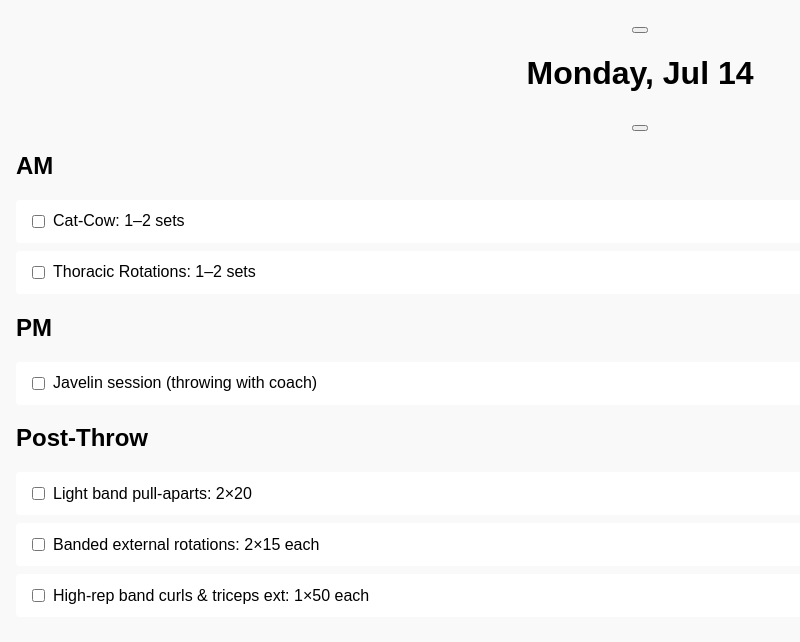
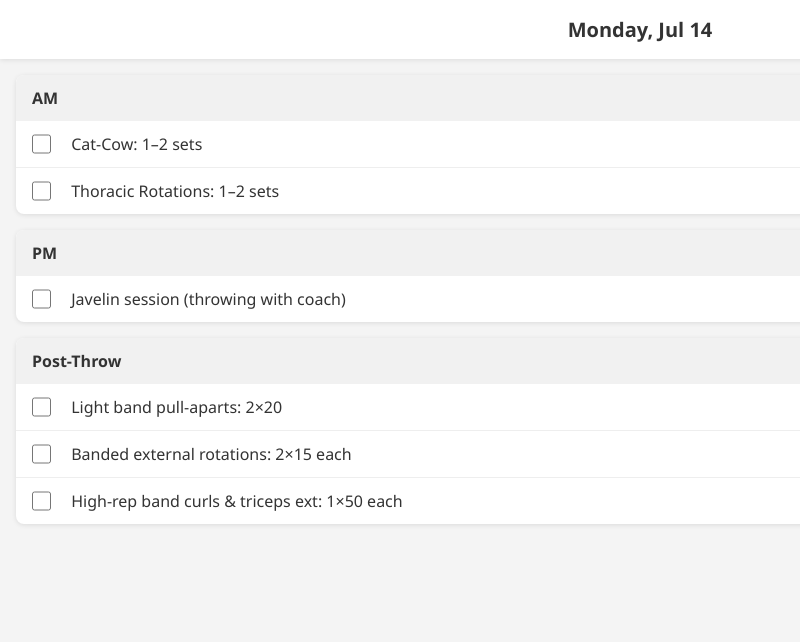
Before and after one commit to gpiazzon/javelintodo, a plain HTML site: page index.html in a window 1280 px wide. Shown: the whole page, without its empty margins (0-800 px from the left). Drawn offline with nearby package versions, Linux system fonts and the light colour scheme.

Commit message:
Update style.css

```diff
--- a/style.css
+++ b/style.css
@@ -1,5 +1,15 @@
-body { font-family: sans-serif; margin: 0; padding: 1rem; background: #f9f9f9; }
-header { text-align: center; margin-bottom: 1rem; }
-ul { list-style: none; padding: 0; }
-li { background: #fff; margin-bottom: 0.5rem; padding: 0.75rem; border-radius: 0.25rem; display: flex; align-items: center; }
-input[type="checkbox"] { margin-right: 0.5rem; }
+* { box-sizing: border-box; margin: 0; padding: 0; }
+body { font-family: 'Segoe UI', sans-serif; background: #f4f4f4; color: #333; }
+.header { display: flex; justify-content: space-between; align-items: center; padding: 1rem; background: #fff; box-shadow: 0 1px 5px rgba(0,0,0,0.1); }
+.date-title { font-size: 1.25rem; }
+.nav-btn { background: none; border: none; font-size: 1.5rem; cursor: pointer; }
+main { padding: 1rem; }
+.task-group { background: #fff; margin-bottom: 1rem; border-radius: .5rem; box-shadow: 0 1px 5px rgba(0,0,0,0.1); }
+.task-group h2 { padding: .75rem 1rem; font-size: 1rem; background: #f1f1f1; border-top-left-radius: .5rem; border-top-right-radius: .5rem; }
+.task-group ul { list-style: none; }
+.task-item { display: flex; align-items: center; padding: .75rem 1rem; border-bottom: 1px solid #eee; transition: opacity .2s; }
+.task-item:last-child { border-bottom: none; }
+.task-item.completed { opacity: 0.6; }
+.task-item input { margin-right: .75rem; width: 1.2rem; height: 1.2rem; }
+.task-item label { flex: 1; display: flex; align-items: center; }
+.task-item label i { margin-right: .5rem; }
```
